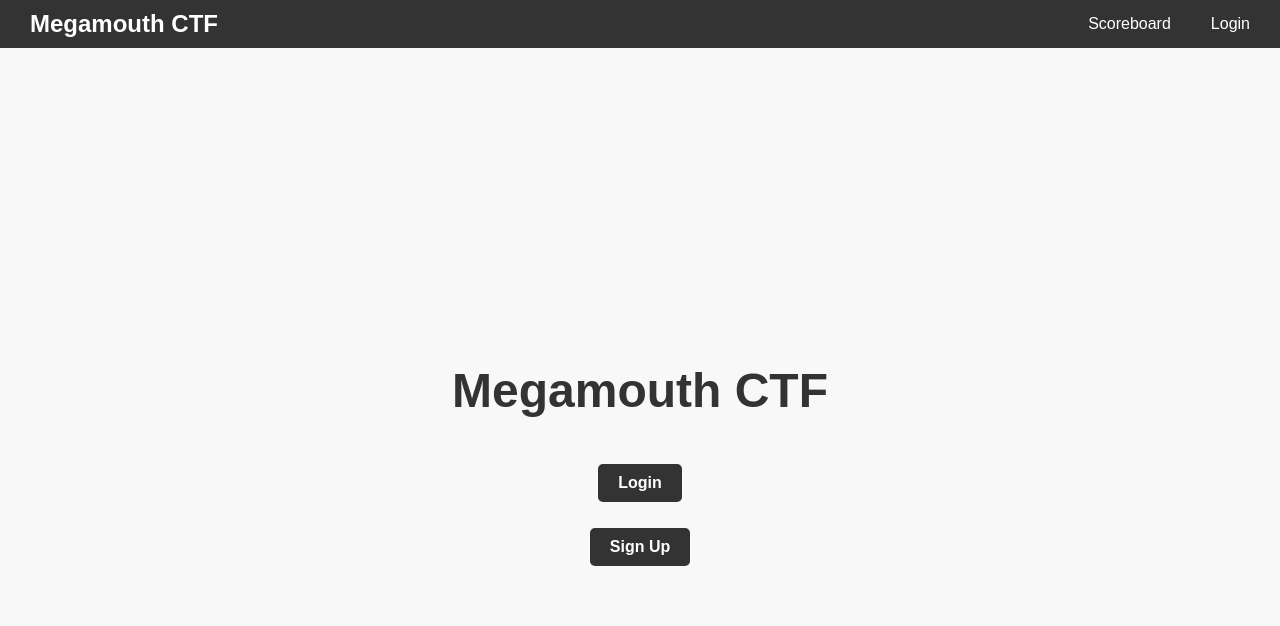
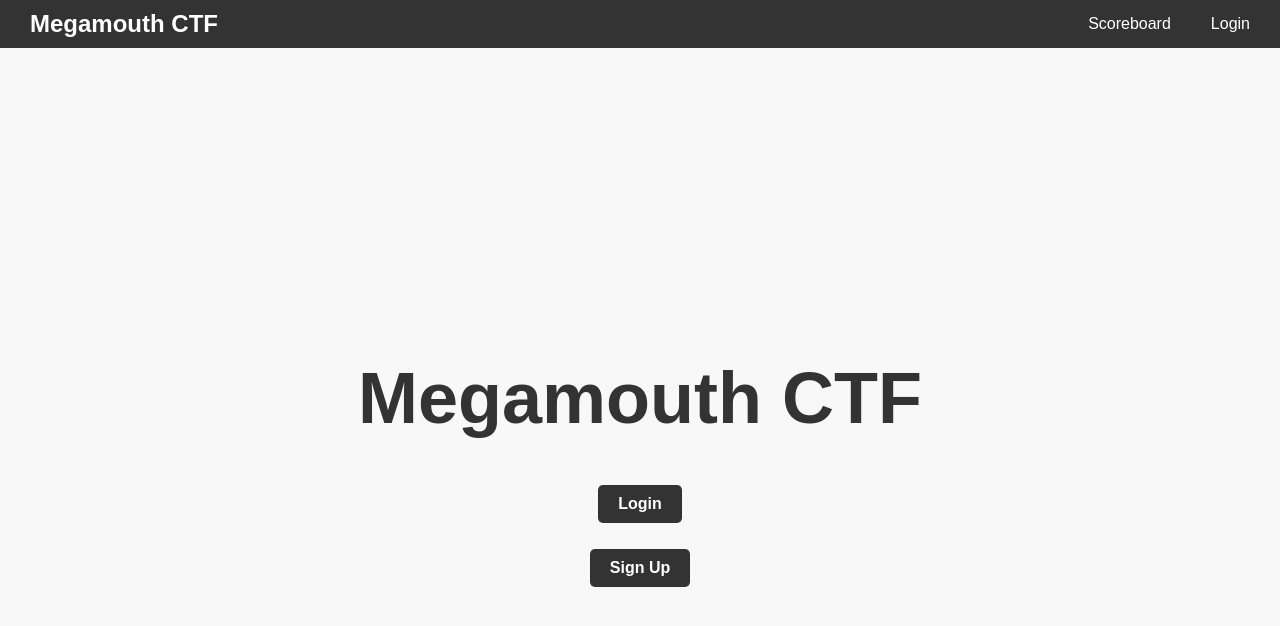
Before and after one commit to claustra01/hackz-megamouse, a Next.js app in the folder client/: page / in a window 1280 px wide. Shown: the top 626 px of the page. Built offline with nearby package versions, Linux system fonts and the light colour scheme; a web font is replaced by a local one.

Commit message:
:lipstick: main title animation

```diff
--- a/client/src/pages/index.tsx
+++ b/client/src/pages/index.tsx
@@ -1,10 +1,27 @@
 import { Button, ButtonContainer, Container, Title } from '@/styles/styledComponents';
 import Link from 'next/link';
+import styled, { keyframes } from 'styled-components';
+
+const fadeInAnimation = keyframes`
+  from {
+    opacity: 0;
+    transform: translateY(-20px);
+  }
+  to {
+    opacity: 1;
+    transform: translateY(0);
+  }
+`;
+
+const AnimatedTitle = styled(Title)`
+  font-size: 72px;
+  animation: ${fadeInAnimation} 1s ease-in-out;
+`;
 
 const MainPage = () => {
   return (
     <Container>
-      <Title>Megamouth CTF</Title>
+      <AnimatedTitle>Megamouth CTF</AnimatedTitle>
       <ButtonContainer>
         <Link href="/login">
           <Button>Login</Button>
```
